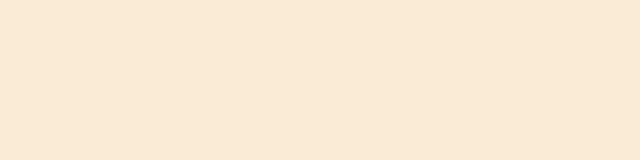
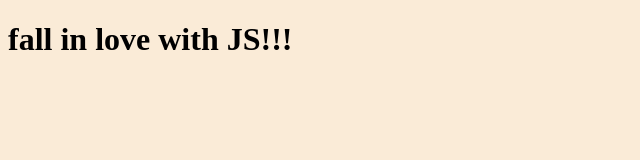
Before and after one commit to lovebokdoll/js-chrome_app-2022, a plain HTML site: page index.html in a window 1280 px wide. Shown: the whole page, without its empty margins (0-640 px from the left). Drawn offline with Linux system fonts and the light colour scheme.

Commit message:
Update index.html

```diff
--- a/index.html
+++ b/index.html
@@ -9,5 +9,6 @@
   </head>
   <body>
     <script src="app.js"></script>
+    <h1>fall in love with JS!!!</h1>
   </body>
 </html>
```
